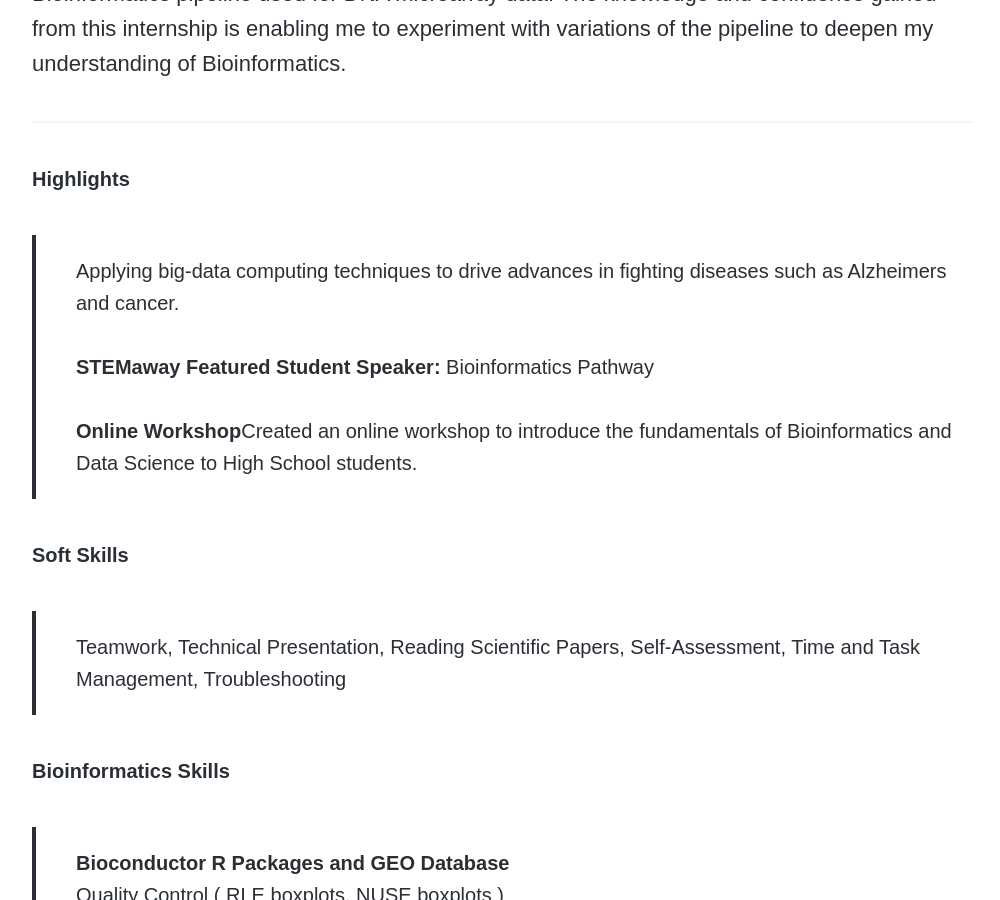
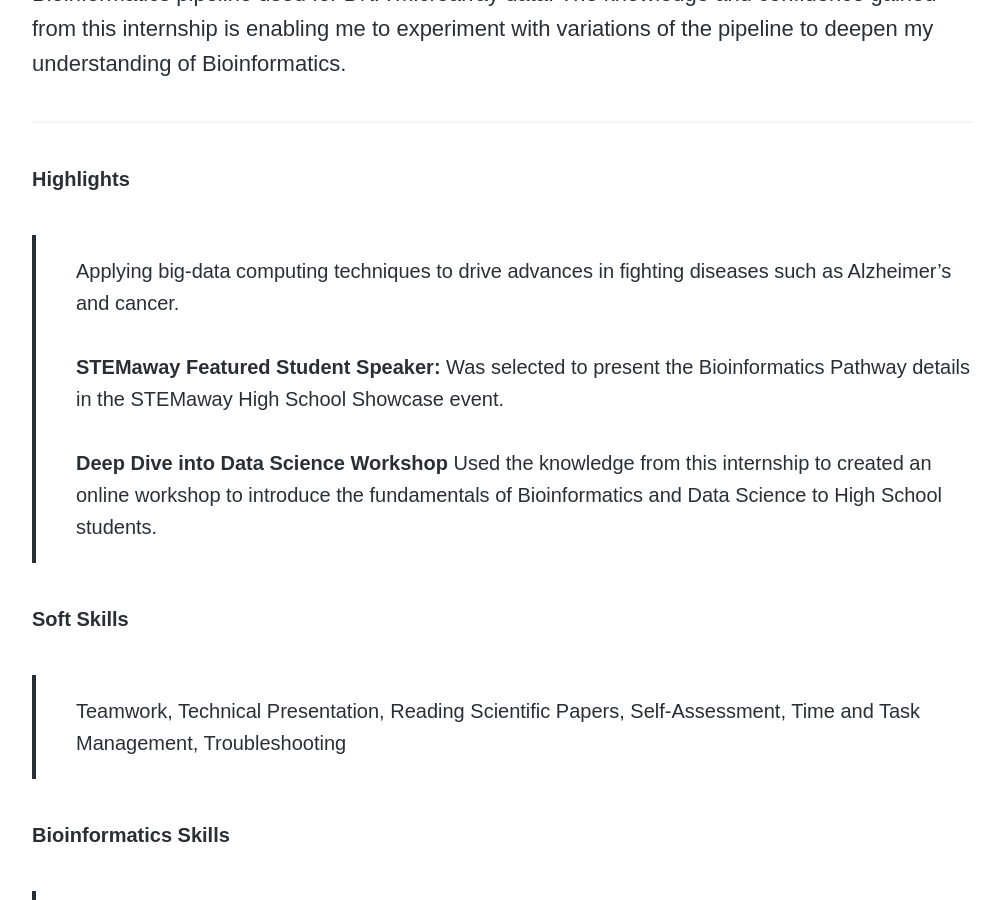
Before and after one commit to disha-22/disha-22.github.io, a Jekyll site: the page built from _projects/bio.md, in a window 1280 px wide and 900 px high, scrolled down 1289 px. Shown: the whole window, without its empty margins (138-1138 px from the left). Built offline with Jekyll 4.4.1, drawn with Linux system fonts in a browser that asks for light colours; nearby versions of some CDN libraries; some web fonts are replaced.

Commit message:
Update bio.md

```diff
--- a/_projects/bio.md
+++ b/_projects/bio.md
@@ -15,9 +15,9 @@
 <hr>
 
 <h6> Highlights </h6>
-> Applying big-data computing techniques to drive advances in fighting diseases such as Alzheimers and cancer.
-<br><br> <b>STEMaway Featured Student Speaker:</b> Bioinformatics Pathway
-<br><br> <b>Online Workshop</b>Created an online workshop to introduce the fundamentals of Bioinformatics and Data Science to High School students.
+> Applying big-data computing techniques to drive advances in fighting diseases such as Alzheimer's and cancer.
+<br><br> <b>STEMaway Featured Student Speaker:</b> Was selected to present the Bioinformatics Pathway details in the STEMaway High School Showcase event.
+<br><br> <b>Deep Dive into Data Science Workshop</b> Used the knowledge from this internship to created an online workshop to introduce the fundamentals of Bioinformatics and Data Science to High School students.
 
 <h6> Soft Skills </h6>
 > Teamwork, Technical Presentation, Reading Scientific Papers, Self-Assessment, Time and Task Management, Troubleshooting
```
